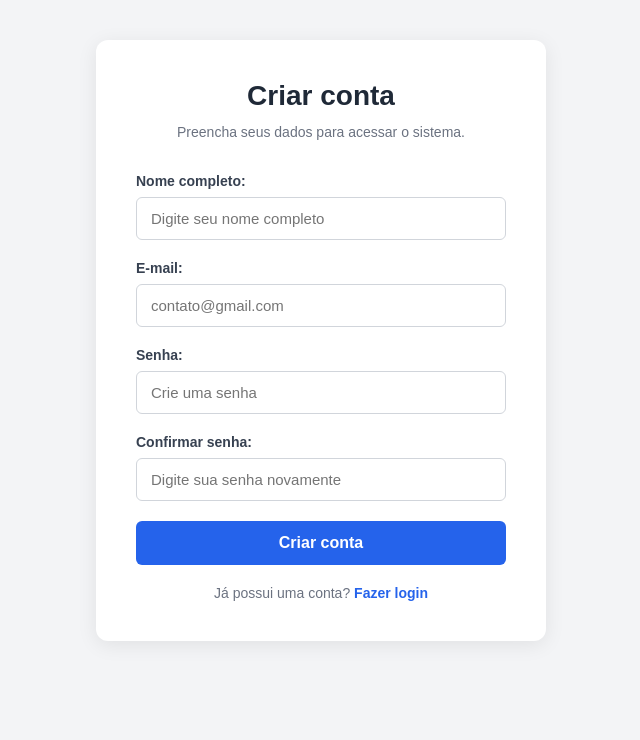
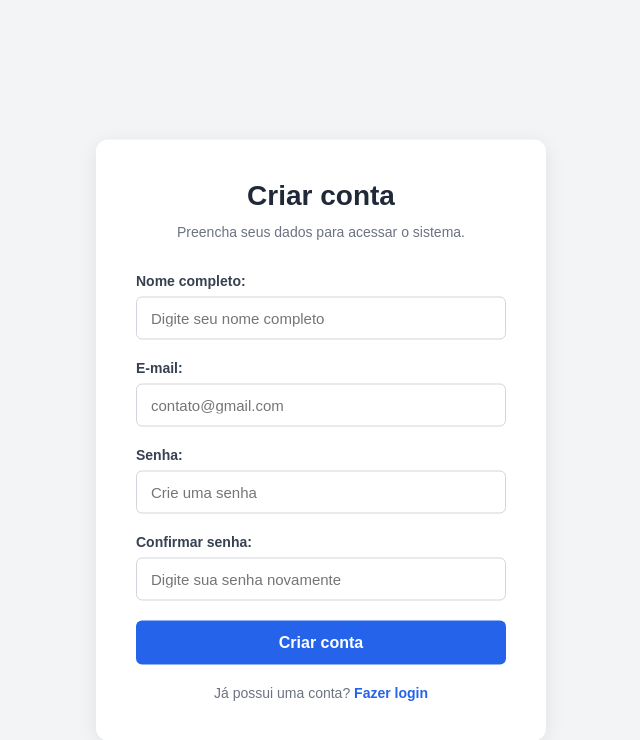
Before and after one commit to PabloVeiga1/projeto_4bim, a React app in the folder frontend/: page /register in a window 1280 px wide. Shown: the top 740 px of the page, without its empty margins (319-959 px from the left). Built offline with nearby package versions, Linux system fonts and the light colour scheme; the HTML template or start-up script is replaced by a standard one.

Commit message:
corrigi centralização da tela de cadastro

```diff
--- a/frontend/src/styles/Register.css
+++ b/frontend/src/styles/Register.css
@@ -11,9 +11,14 @@ body {
 }
 
 .register-container {
-    width: calc(100% - 32px);
+    width: 100%;
     max-width: 450px;
     padding: 40px;
+
+    position: absolute;
+    top: 50%;
+    left: 50%;
+    transform: translate(-50%, -50%);
     margin: 40px auto;
 
     background-color: #ffffff;
```
Also changed, not shown: 1 other file (tests, documents, lock files or other folders).
